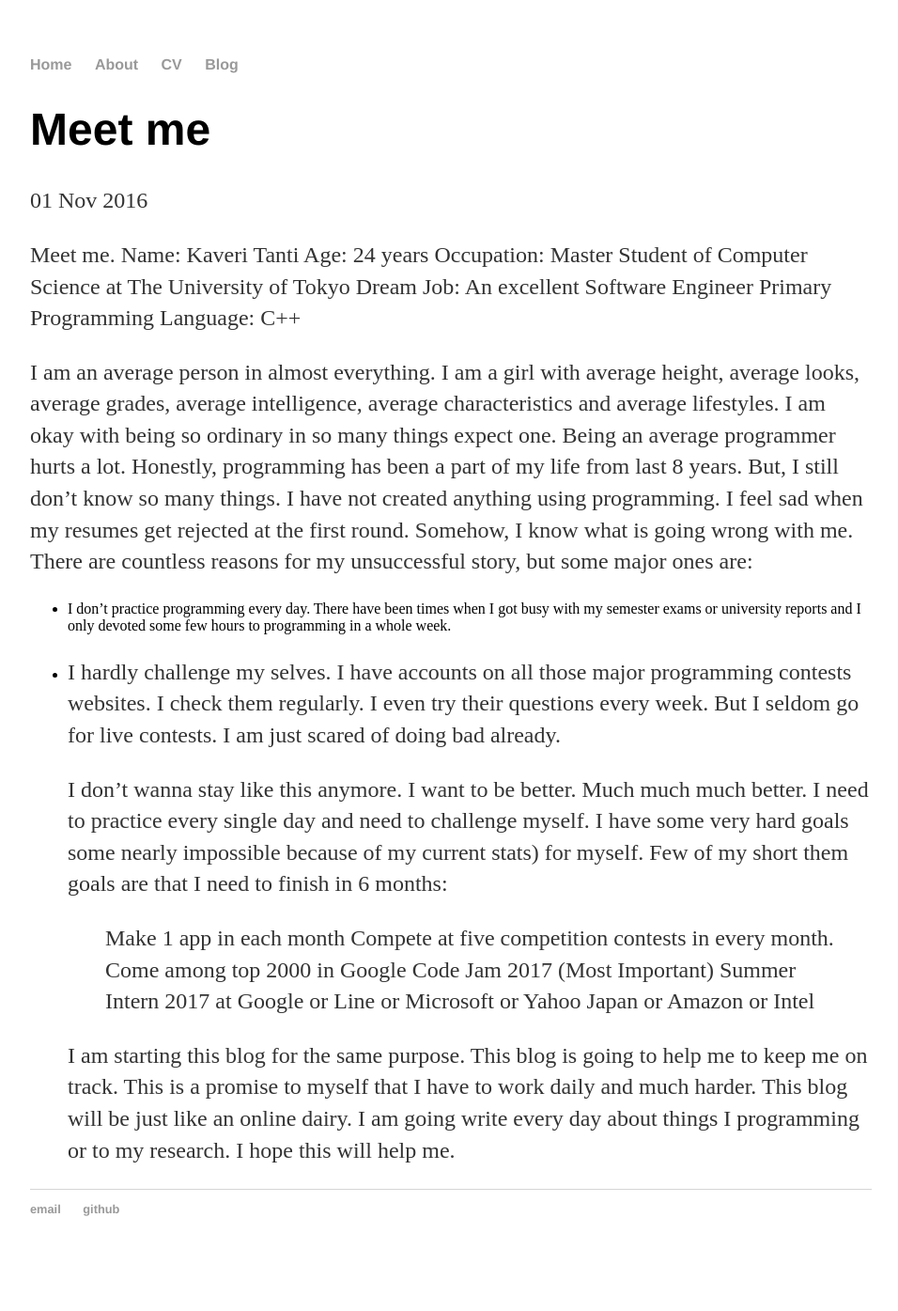
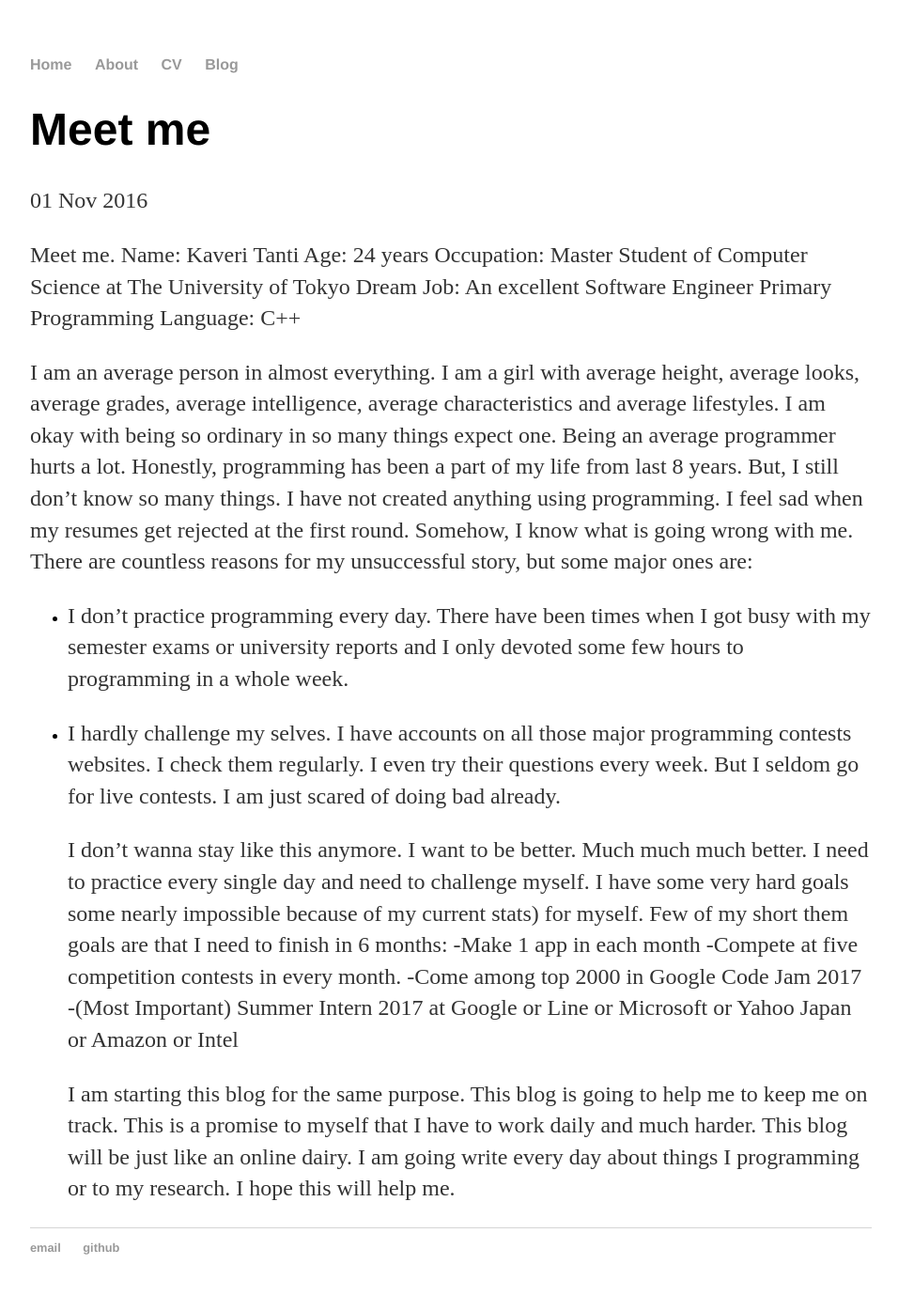
Before and after one commit to scitamehtam/scitamehtam.github.io, a Jekyll site: the page built from _posts/2016-11-01-Meet-me.md, in a window 1280 px wide. Shown: the whole page at 94% size, without its empty margins (160-1116 px from the left). Built offline with Jekyll 4.4.1, drawn with Linux system fonts in a browser that asks for light colours; before the commit the page ends 1354 px from its top, so only the background shows below that.

```diff
--- a/_posts/2016-11-01-Meet-me.md
+++ b/_posts/2016-11-01-Meet-me.md
@@ -12,14 +12,16 @@ Primary Programming Language: C++
 
   I am an average person in almost everything. I am  a girl with average height, average looks, average grades, average intelligence, average characteristics and average lifestyles. I am okay with being so ordinary in so many things expect one. Being an average programmer hurts a lot. Honestly, programming has been a part of my life from last 8 years. But, I still don't know so many things. I have not created anything using programming. I feel sad when my resumes get rejected at the first round.
 Somehow, I know what is going wrong with me. There are countless reasons for my unsuccessful story, but some major ones are:
-* I don’t practice programming every day. There have been times when I got busy with my semester exams or university reports and I only devoted some few hours to programming in a whole week.
+
+* I don’t practice programming every day. There have been times when I got busy with my semester exams or university reports    and I only devoted some few hours to programming in a whole week.
+
 * I hardly challenge my selves. I have accounts  on all those major programming contests websites. I check them regularly. I even try their questions every week. But I seldom go for live contests. I am just scared of doing bad already.
 
   I don’t wanna stay like this anymore. I want to be better. Much much much better. I need to practice every single day and need to challenge myself. I have some very hard goals some nearly impossible because of my current stats) for myself.
 Few of my short them goals are that I need to finish in 6 months:
->Make 1 app in each month
->Compete at five competition contests in every month.
->Come among top 2000 in Google Code Jam 2017
->(Most Important) Summer Intern 2017 at Google or Line or Microsoft or Yahoo Japan or Amazon or Intel
+-Make 1 app in each month
+-Compete at five competition contests in every month.
+-Come among top 2000 in Google Code Jam 2017
+-(Most Important) Summer Intern 2017 at Google or Line or Microsoft or Yahoo Japan or Amazon or Intel
 
   I am starting this blog for the same purpose. This blog is going to help me to keep me on track. This is a promise to myself that I have to work daily and much harder. This blog will be just like an online dairy. I am going write every day about things I programming or to my research. I hope this will help me.
```
